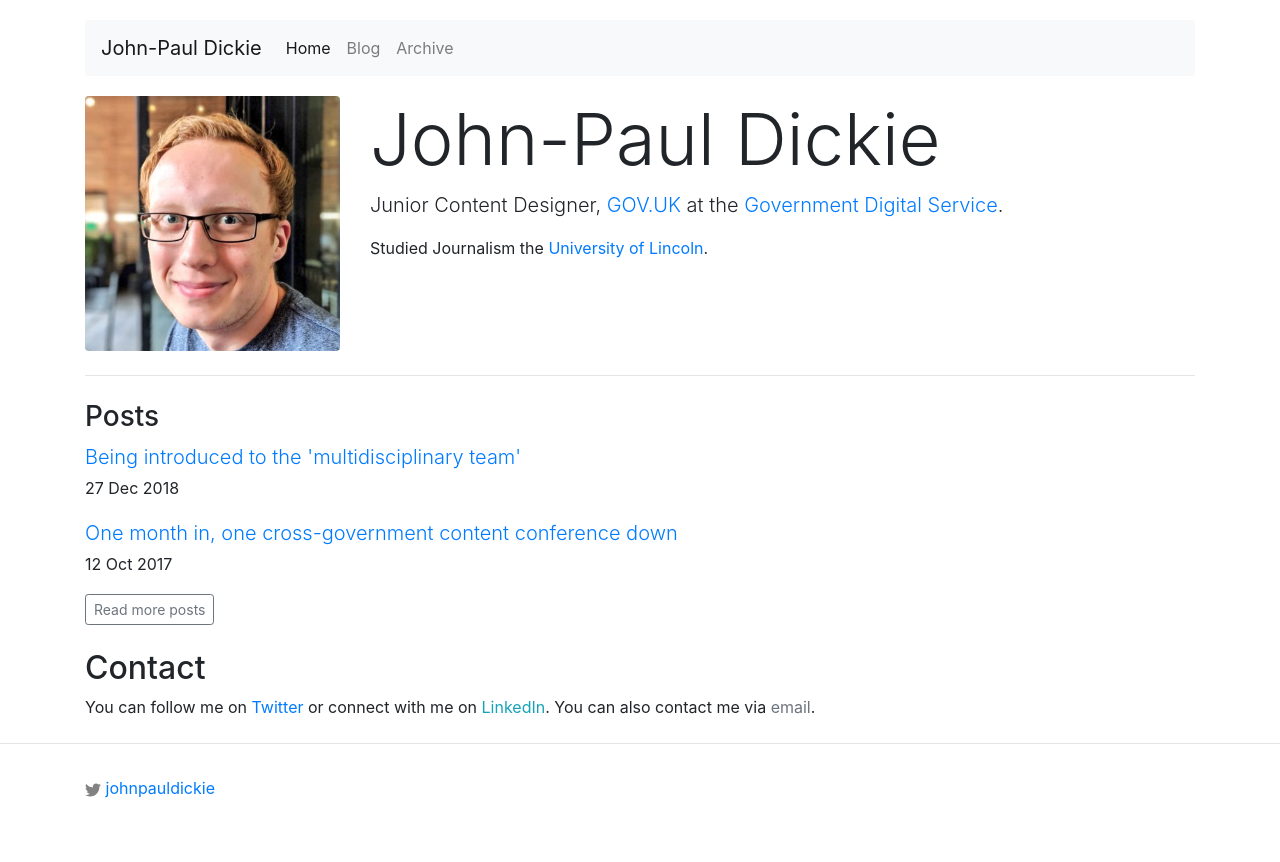
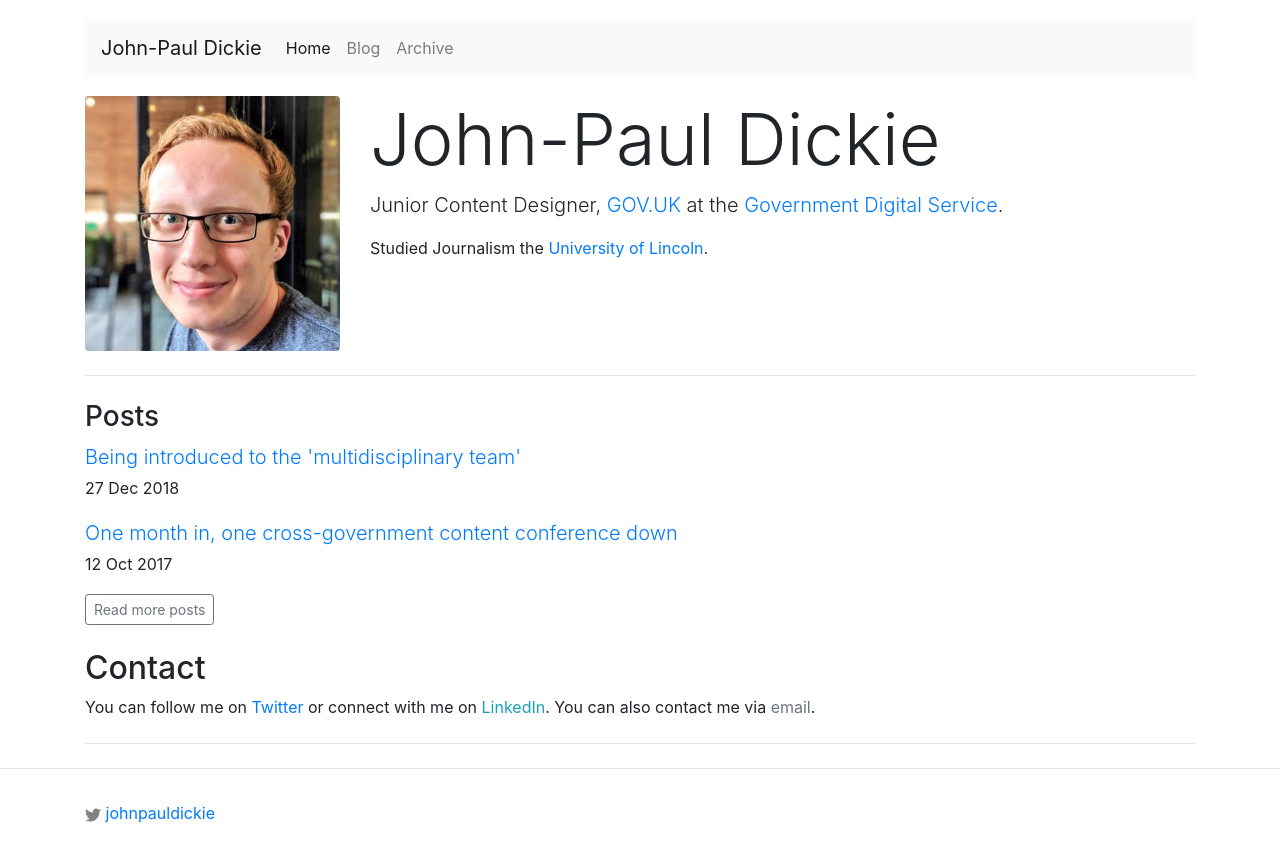
Before and after one commit to johnpauldickie/johnpauldickie.github.io, a Jekyll site: the page built from index.html, in a window 1280 px wide. Shown: the top 862 px of the page. Built offline with Jekyll 4.4.1, drawn with Linux system fonts in a browser that asks for light colours.

Commit message:
Footer edits and add JS

```diff
--- a/_includes/footer.html
+++ b/_includes/footer.html
@@ -13,3 +13,7 @@
     }
   }
 </script>
+
+<script src="https://code.jquery.com/jquery-3.3.1.slim.min.js" integrity="sha384-q8i/X+965DzO0rT7abK41JStQIAqVgRVzpbzo5smXKp4YfRvH+8abtTE1Pi6jizo" crossorigin="anonymous"></script>
+<script src="https://cdnjs.cloudflare.com/ajax/libs/popper.js/1.14.7/umd/popper.min.js" integrity="sha384-UO2eT0CpHqdSJQ6hJty5KVphtPhzWj9WO1clHTMGa3JDZwrnQq4sF86dIHNDz0W1" crossorigin="anonymous"></script>
+<script src="https://stackpath.bootstrapcdn.com/bootstrap/4.3.1/js/bootstrap.min.js" integrity="sha384-JjSmVgyd0p3pXB1rRibZUAYoIIy6OrQ6VrjIEaFf/nJGzIxFDsf4x0xIM+B07jRM" crossorigin="anonymous"></script>
--- a/_layouts/default.html
+++ b/_layouts/default.html
@@ -12,6 +12,7 @@
 
     </main>
 
+<hr class="my-4">
 </div>
 {% include footer.html %}
 
--- a/_layouts/page.html
+++ b/_layouts/page.html
@@ -16,8 +16,9 @@
 
     </main>
 
-</div>
-{% include footer.html %}
-  </body>
+    <hr class="my-4">
+    </div>
+    {% include footer.html %}
+</body>
 
 </html>
```
